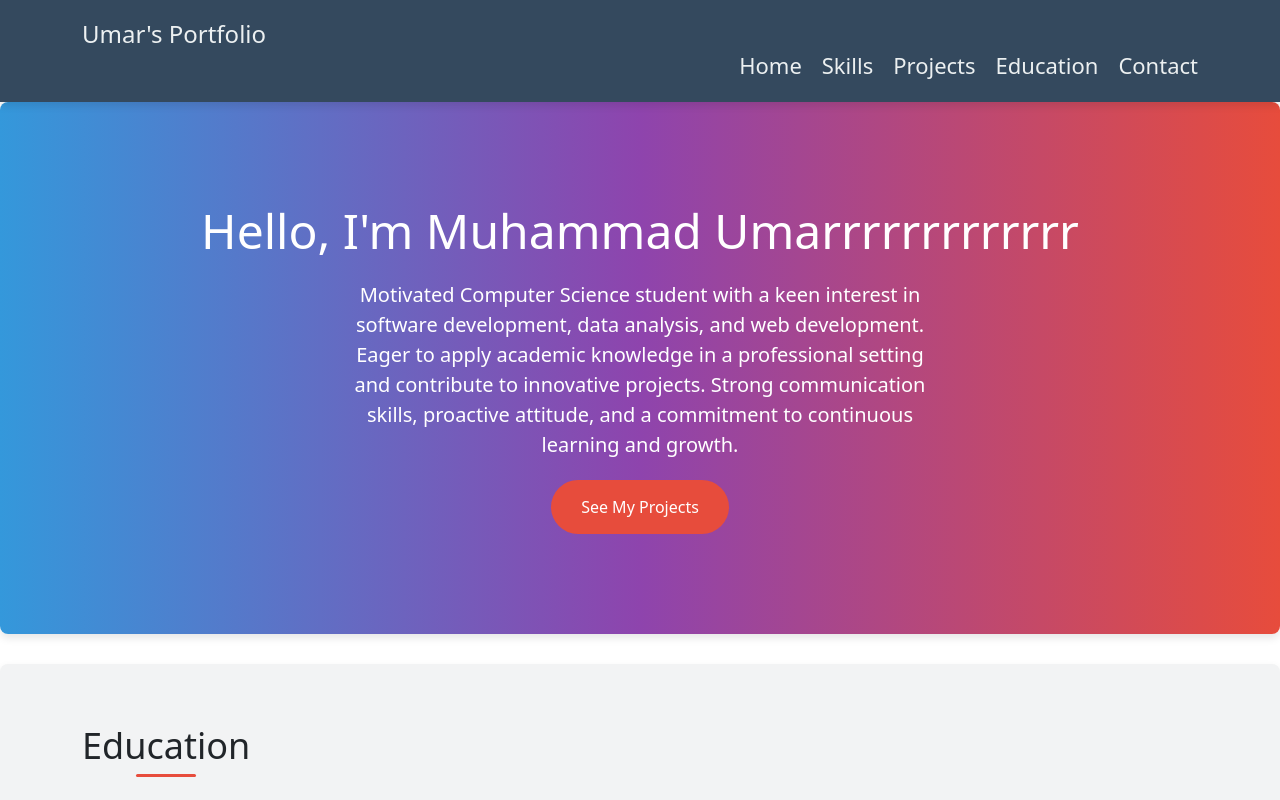
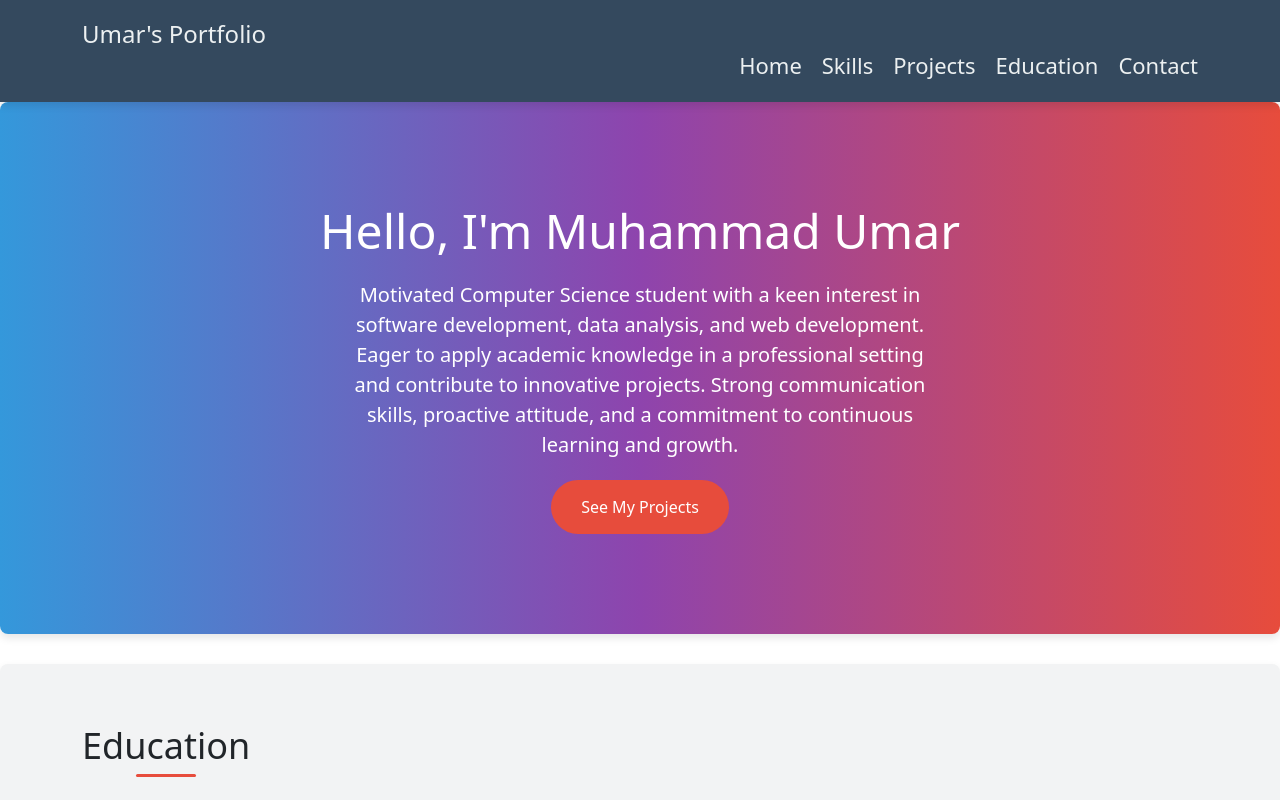
Before and after one commit to Muhammadumar123456/Portfolio, a plain HTML site: page index.html in a window 1280 px wide. Shown: the top 800 px of the page. Drawn offline with nearby package versions, Linux system fonts and the light colour scheme.

Commit message:
Update index.html

```diff
--- a/index.html
+++ b/index.html
@@ -26,7 +26,7 @@
         <section id="home">
             <div class="container">
                 <div class="hero">
-                    <h1>Hello, I'm Muhammad Umarrrrrrrrrrrrr</h1>
+                    <h1>Hello, I'm Muhammad Umar</h1>
                     <p>Motivated Computer Science student with a keen interest in software development, data analysis, and web development. Eager to apply academic knowledge in a professional setting and contribute to innovative projects. Strong communication skills, proactive attitude, and a commitment to continuous learning and growth.</p>
                     <!-- <img src="IMG_1257.JPG" class="rounded float-start" > -->
                     <a href="#projects" class="cta-button">See My Projects</a>
```
